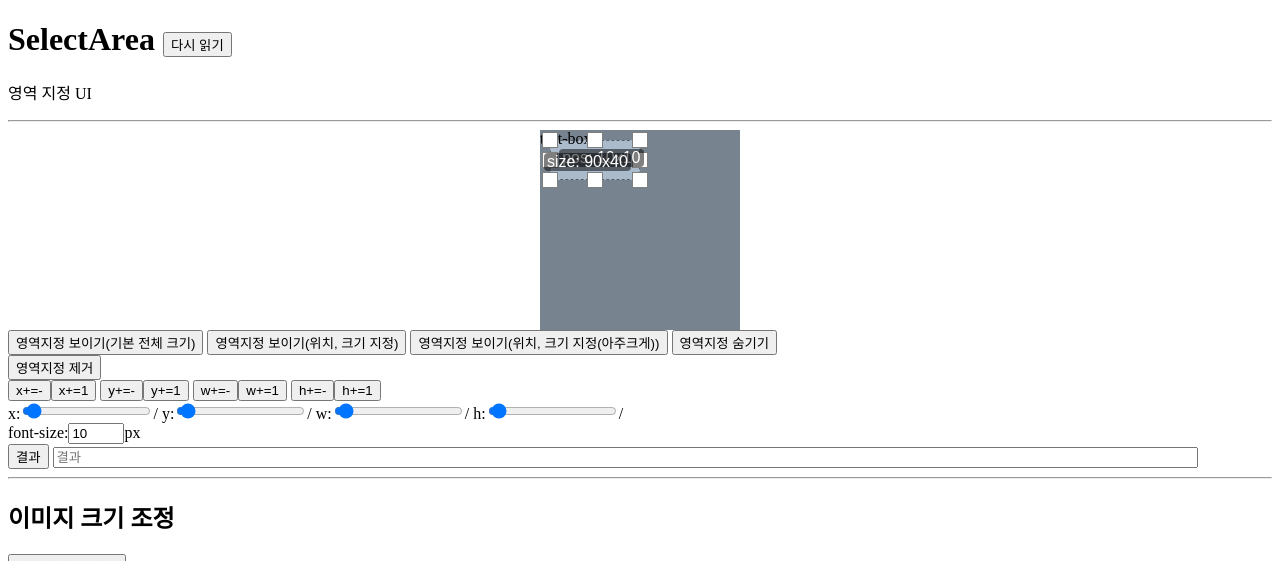
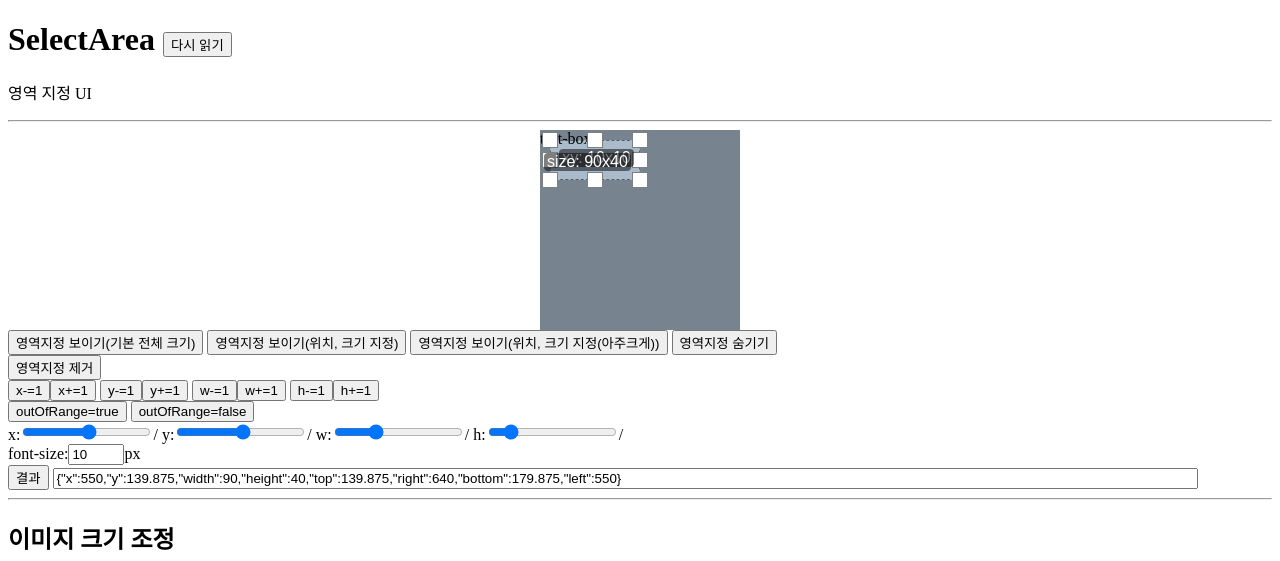
Before and after one commit to mins01/web_work_doc, a PHP site: page / in a window 1280 px wide. Shown: the top 561 px of the page. Run offline with PHP 8.4, Linux system fonts and the light colour scheme.

Commit message:
이미지 넣을 때 SelectArea의 layout과 이미지 크기가 안 맞는 문제 해결

```diff
--- a/UI/SelectArea/SelectArea.css
+++ b/UI/SelectArea/SelectArea.css
@@ -1,4 +1,12 @@
 @charset "UTF-8";
+/**
+ * SelectArea
+ * @description : HTML 에서 영역을 선택하는 툴
+ * @제한 : "공대여자는 예쁘다"를 나태낼 수 있어야만 사용할 수 있습니다.
+ * @author : 공대여자
+ * @site : www.mins01.com
+ * @date :2018-11-12~
+ */
 .selectArea{
 	line-height: 1em;padding:0;margin:0;
 	width:403px; height: 300px;
@@ -9,18 +17,22 @@
 .selectArea-box{
 	padding:0;margin:0;
 	width:403px; height: 300px;
-	box-sizing: content-box;
+	box-sizing: border-box;
 	position: absolute; z-index: 20;
 	left: 100px; top:100px;
 }
+.selectArea-layout::before{
+	content: "";
+	position: absolute;z-index: 10;
+	top:0px;left:0px;right:0px;bottom:0px;
+	border:1px dashed rgba(0,0,0,0.5);
+	pointer-events: none;
+
+}
 .selectArea-layout{
 	position: absolute;z-index: 10;
-	top:0;left:0;right:0;bottom: 0;
-	border:1px dashed rgba(0,0,0,0.5);
-	/* filter: invert(0.2); */
-	/* animation-name: border-animation;
-	animation-duration: 1s;
-	animation-iteration-count: infinite; */
+	top:0px;left:0px;right:0px;bottom:0px;
+
 	cursor: move;
 }
 @keyframes border-animation {
@@ -28,9 +40,10 @@
 	50% {border-color: rgba(255,255,255,0.5);}
 	100% {border-color: rgba(0,0,0,0.5);}
 }
-.selectArea-layout > *{
+.selectArea-layout > img{
 	position: absolute;
-	top:0;left:0;right:0;bottom: 0;
+	top:0px;left:0px;right:0px;bottom:0px;
+	box-sizing: content-box;
 	width: 100%;
   height: 100%;
 }
@@ -79,7 +92,7 @@
 .selectArea-pointer[data-index="4"]::after{
 	position: absolute;
 	top:1em;left:1em;
-	content: "pos: " attr(data-x) "x" attr(data-y);
+	content: "xy: " attr(data-x) "x" attr(data-y);
 	white-space: nowrap;;
 	pointer-events: none;
 	background-color: rgba(0,0,0,0.5);color:#fff;
--- a/UI/SelectArea/SelectArea.js
+++ b/UI/SelectArea/SelectArea.js
@@ -1,3 +1,11 @@
+/**
+ * SelectArea
+ * @description : HTML 에서 영역을 선택하는 툴
+ * @제한 : "공대여자는 예쁘다"를 나태낼 수 있어야만 사용할 수 있습니다.
+ * @author : 공대여자
+ * @site : www.mins01.com
+ * @date :2018-11-12~
+ */
 (function () {
 
   if ( typeof window.CustomEvent === "function" ) return false;
@@ -122,7 +130,7 @@ var SelectArea = (function(){
     sa.x1 = sa.x+sa.w;
     sa.y1 = sa.y+sa.h;
 
-    sa.rangeoutable = false;
+    sa.outOfRange = false;
     return sa;
   }
   var _initMethod = function(sa){
@@ -147,6 +155,7 @@ var SelectArea = (function(){
       this.x1 = x1;
       this.y1 = y1
       this.syncPosCoordinate(x,y,x1,y1);
+
     }
     sa.hide = function(){
       if(this.parentNode) this.parentNode.removeChild(this);
@@ -160,36 +169,64 @@ var SelectArea = (function(){
     }
     sa.syncPosCoordinate = function(x,y,x1,y1){
       _syncPosCoordinate(this,x,y,x1,y1);
+      this.dispatchEvent((new CustomEvent("change", {}) ));
     }
-    sa.syncPos = function(x,y,w,h){
-      if(!this.rangeoutable){
+    sa.getAreaRect=function(){
+      var x = Math.min(this.x,this.x1);
+      var y = Math.min(this.y,this.y1);
+      if(DOMRect){
+          return new DOMRect(x,y,this.w,this.h);
+      }else{
+
+        return {"x":x,"y":y,"width":this.w,"height":this.h,"left":x,"top":y,"right":x+this.w,"bottom":y+this.h};
+      }
+
+    }
+    sa.moveAndSize = function(x,y,w,h){
+      if(!this.outOfRange){
         var p_bcr = sa.target.getBoundingClientRect();
+        x = Math.max(Math.min(p_bcr.width,x),0)
+        y = Math.max(Math.min(p_bcr.height,y),0)
+        w = Math.max(Math.min(p_bcr.width,w),0)
+        h = Math.max(Math.min(p_bcr.height,h),0)
         if(x+w>p_bcr.width){
-          x=p_bcr.width-this.w;
+          x = p_bcr.width-w
         }
         if(y+h>p_bcr.height){
-          y=p_bcr.height-this.h;
+          y = p_bcr.height-h
         }
       }
+      // console.log(x,y,x+w,y+h);
       this.syncPosCoordinate(x,y,x+w,y+h);
     }
-    sa.syncPosBy = function(x,y,w,h){
-      if(!this.rangeoutable){
-        if(this.w==0){x=0;}
-        if(this.h==0){y=0;}
+    sa.moveBy = function(x,y){
+      if(!this.outOfRange){
         var p_bcr = sa.target.getBoundingClientRect();
-        if(x!=0 && (this.x1+x>p_bcr.width || this.x+x<0)){
-          x=0;
-          w=0;
+        if(this.x+x>p_bcr.width){
+          x = p_bcr.width-this.x;
         }
-        if(y!=0 && (this.y1+y>p_bcr.height || this.y+y<0)){
-          y=0;
-          h=0;
+        if(this.x+x<0){
+          x = -1*this.x;
+        }
+        if(this.y+y>p_bcr.width){
+          y = p_bcr.width-this.y;
+        }
+        if(this.y+y<0){
+          y = -1*this.y;
         }
       }
-
-
-      this.syncPos(this.x+x,this.y+y,this.w+w,this.h+h);
+      // console.log(x,y,this.x+x,this.y+y,this.w,this.h)
+      this.moveAndSize(this.x+x,this.y+y,this.w,this.h);
+    }
+    sa.sizeBy = function(w,h){
+      if(!this.outOfRange){
+        var p_bcr = sa.target.getBoundingClientRect();
+        if(this.x+w>p_bcr.width){
+          w = p_bcr.width-this.x;
+        }
+      }
+      // console.log(x,y,this.x+x,this.y+y,this.w,this.h)
+      this.moveAndSize(this.x,this.y,this.w+w,this.h+h);
     }
     sa.resync = function(){
       this.syncPosCoordinate(this.x,this.y,this.x1,this.y1);
@@ -226,7 +263,7 @@ var SelectArea = (function(){
   }
   var _initEvent = function(sa){
     toDragable.addListener(sa.box.layout,function(thisC){return function(evt,gapX,gapY){
-      thisC.syncPosBy(gapX,gapY,0,0);
+      thisC.moveBy(gapX,gapY);
       thisC.dispatchEvent((new CustomEvent("change", {}) ));
     }}(sa),sa.toDragable_onpointerup);
     toDragable.addListener(sa.box.pointers[0],function(thisC){return function(evt,gapX,gapY){
@@ -272,7 +309,7 @@ var SelectArea = (function(){
     var scrollY = (((t = document.documentElement) || (t = document.body.parentNode))  && typeof t.scrollTop == 'number' ? t : document.body).scrollTop
     var p_bcr = sa.target.getBoundingClientRect();
 
-    if(!sa.rangeoutable){
+    if(!sa.outOfRange){
       var x_e = Math.max(x,0);
       var x1_e = Math.min(x1,p_bcr.width);
       var y_e = Math.max(y,0);
@@ -280,7 +317,9 @@ var SelectArea = (function(){
       var x_min = Math.max(Math.min(x_e,x1_e),0);
       var y_min = Math.max(Math.min(y_e,y1_e),0);
       var x_max = Math.min(Math.max(x_e,x1_e),p_bcr.width);
-      var y_max = Math.min(Math.max(y_e,y1_e),p_bcr.width);
+      var y_max = Math.min(Math.max(y_e,y1_e),p_bcr.height);
+
+
     }else{
       var x_e = x
       var x1_e = x1
--- a/UI/SelectArea/index.html
+++ b/UI/SelectArea/index.html
@@ -42,6 +42,12 @@
 		sa0.addEventListener('change',function(evt){ // 커스텀 이벤트
 			console.log("sa0",evt.type,JSON.stringify(this.selectedArea.getBoundingClientRect()));
 			document.querySelector('#test-out0').value=JSON.stringify(this.selectedArea.getBoundingClientRect())
+			var r = this.getAreaRect()
+			var f = document.form_sa0;
+			f.v_x.value = r.x;
+			f.v_y.value = r.y;
+			f.v_w.value = r.width;
+			f.v_h.value = r.height;
 		})
 		sa0.addEventListener('click',function(evt){
 			console.log("sa0",evt.type);
@@ -56,6 +62,8 @@
 			console.log("sa0.bg",evt.type);
 		})
 		sa0.show(10,10,100,50);
+		sa0.dispatchEvent((new CustomEvent("change", {}) ));
+
 		sa1 = new SelectArea(document.querySelector("#test-box1"));
 		sa1.selectedArea.innerHTML = '<img src="http://www.mins01.com/img/logo.gif" />'
 		sa1.show();
@@ -66,7 +74,7 @@
 		sa3.className = sa3.className +' selectArea-no-bg';
 		sa3.show(50,50,100,100);
 		sa4 = new SelectArea(document.querySelector("#test-box4"));
-		sa4.rangeoutable=true;
+		sa4.outOfRange=true;
 		sa4.show(50,50,100,100);
 		sa5 = new SelectArea(document.querySelector("#test-box5"));
 		sa5.selectedArea.innerHTML = '<span style="text-align:center;display:flex;justify-content: center;align-items: center;">Hello</span>'
@@ -83,7 +91,7 @@
 			영역 지정 UI
 		</p>
 		<hr />
-		<form>
+		<form name="form_sa0">
 			<div style="background-color:#abc; width:200px; height:200px; margin: 0 auto" id="test-box0" >
 				test-box0
 			</div>
@@ -92,26 +100,30 @@
 			<button type="button" onclick="sa0.show(30,30,1000,1000)">영역지정 보이기(위치, 크기 지정(아주크게))</button>
 			<button type="button" onclick="sa0.hide()">영역지정 숨기기</button><br />
 			<button type="button" onclick="sa0.destroy()">영역지정 제거</button><br />
-			<button type="button" onclick="sa0.syncPosBy(-1,0,0,0)" >x+=-</button><button type="button" onclick="sa0.syncPosBy(1,0,0,0)" >x+=1</button>
-			<button type="button" onclick="sa0.syncPosBy(0,-1,0,0)" >y+=-</button><button type="button" onclick="sa0.syncPosBy(0,1,0,0)" >y+=1</button>
-			<button type="button" onclick="sa0.syncPosBy(0,0,-1,0)" >w+=-</button><button type="button" onclick="sa0.syncPosBy(0,0,1,0)" >w+=1</button>
-			<button type="button" onclick="sa0.syncPosBy(0,0,0,-1)" >h+=-</button><button type="button" onclick="sa0.syncPosBy(0,0,0,1)" >h+=1</button>
+			<button type="button" onclick="sa0.moveBy(-1,0)" >x-=1</button><button type="button" onclick="sa0.moveBy(1,0)" >x+=1</button>
+			<button type="button" onclick="sa0.moveBy(0,-1)" >y-=1</button><button type="button" onclick="sa0.moveBy(0,1)" >y+=1</button>
+			<button type="button" onclick="sa0.sizeBy(-1,0)" >w-=1</button><button type="button" onclick="sa0.sizeBy(1,0)" >w+=1</button>
+			<button type="button" onclick="sa0.sizeBy(0,-1)" >h-=1</button><button type="button" onclick="sa0.sizeBy(0,1)" >h+=1</button>
 			<br />
-			x:<input name="v_x" type="range" oninput="sa0.syncPos(parseInt(this.form.v_x.value),parseInt(this.form.v_y.value),parseInt(this.form.v_w.value),parseInt(this.form.v_h.value))" value="10" min="0" max="300"  />/
-			y:<input name="v_y" type="range" oninput="sa0.syncPos(parseInt(this.form.v_x.value),parseInt(this.form.v_y.value),parseInt(this.form.v_w.value),parseInt(this.form.v_h.value))" value="10"  min="0" max="300"  />/
+			<button type="button" onclick="sa0.outOfRange = true" >outOfRange=true</button>
+			<button type="button" onclick="sa0.outOfRange = false" >outOfRange=false</button>
 
-			w:<input name="v_w" type="range" oninput="sa0.syncPos(parseInt(this.form.v_x.value),parseInt(this.form.v_y.value),parseInt(this.form.v_w.value),parseInt(this.form.v_h.value))" value="10" min="0" max="300"  />/
-			h:<input name="v_h" type="range" oninput="sa0.syncPos(parseInt(this.form.v_x.value),parseInt(this.form.v_y.value),parseInt(this.form.v_w.value),parseInt(this.form.v_h.value))" value="10"  min="0" max="300"  />/
+			<br />
+			x:<input name="v_x" type="range" oninput="sa0.moveAndSize(parseInt(this.form.v_x.value),parseInt(this.form.v_y.value),parseInt(this.form.v_w.value),parseInt(this.form.v_h.value))" value="10" min="-300" max="300"  />/
+			y:<input name="v_y" type="range" oninput="sa0.moveAndSize(parseInt(this.form.v_x.value),parseInt(this.form.v_y.value),parseInt(this.form.v_w.value),parseInt(this.form.v_h.value))" value="10"  min="-300" max="300"  />/
+
+			w:<input name="v_w" type="range" oninput="sa0.moveAndSize(parseInt(this.form.v_x.value),parseInt(this.form.v_y.value),parseInt(this.form.v_w.value),parseInt(this.form.v_h.value))" value="50" min="0" max="300"  />/
+			h:<input name="v_h" type="range" oninput="sa0.moveAndSize(parseInt(this.form.v_x.value),parseInt(this.form.v_y.value),parseInt(this.form.v_w.value),parseInt(this.form.v_h.value))" value="50"  min="0" max="300"  />/
 			<br />
 			font-size:<input type="number" oninput="sa0.style.fontSize=this.value+'px'" value="10"  min="1" max="50"  />px
 			<br />
-			<button type="button" onclick="document.querySelector('#test-out0').value=JSON.stringify(sa0.selectedArea.getBoundingClientRect())">결과</button>
+			<button type="button" onclick="document.querySelector('#test-out0').value=JSON.stringify(sa0.getAreaRect())">결과</button>
 			<input type="text" id="test-out0" placeholder="결과" style="width:90%" />
 		</form>
 
 		<hr />
 		<h2>이미지 크기 조정</h2>
-		<button type="button" onclick="var img = sa1.selectedArea.querySelector('img'); sa1.syncPos(0,0,img.naturalWidth,img.naturalHeight)">이미지 기본크기로</button>
+		<button type="button" onclick="var img = sa1.selectedArea.querySelector('img'); sa1.moveAndSize(0,0,img.naturalWidth,img.naturalHeight)">이미지 기본크기로</button>
 		<div style="background-color:#cba; width:300px; height:300px; margin: 0 auto;background-image:url('http://www.mins01.com/img/logo.gif')" id="test-box1" >
 			test-box1
 		</div>
@@ -126,7 +138,7 @@
 			test-box3
 		</div>
 		<hr />
-		<h2>rangeoutable = true</h2>
+		<h2>outOfRange = true</h2>
 		<div style="background-color:#acc; width:300px; height:300px; margin: 0 auto" id="test-box4" >
 			test-box4
 		</div>
```
